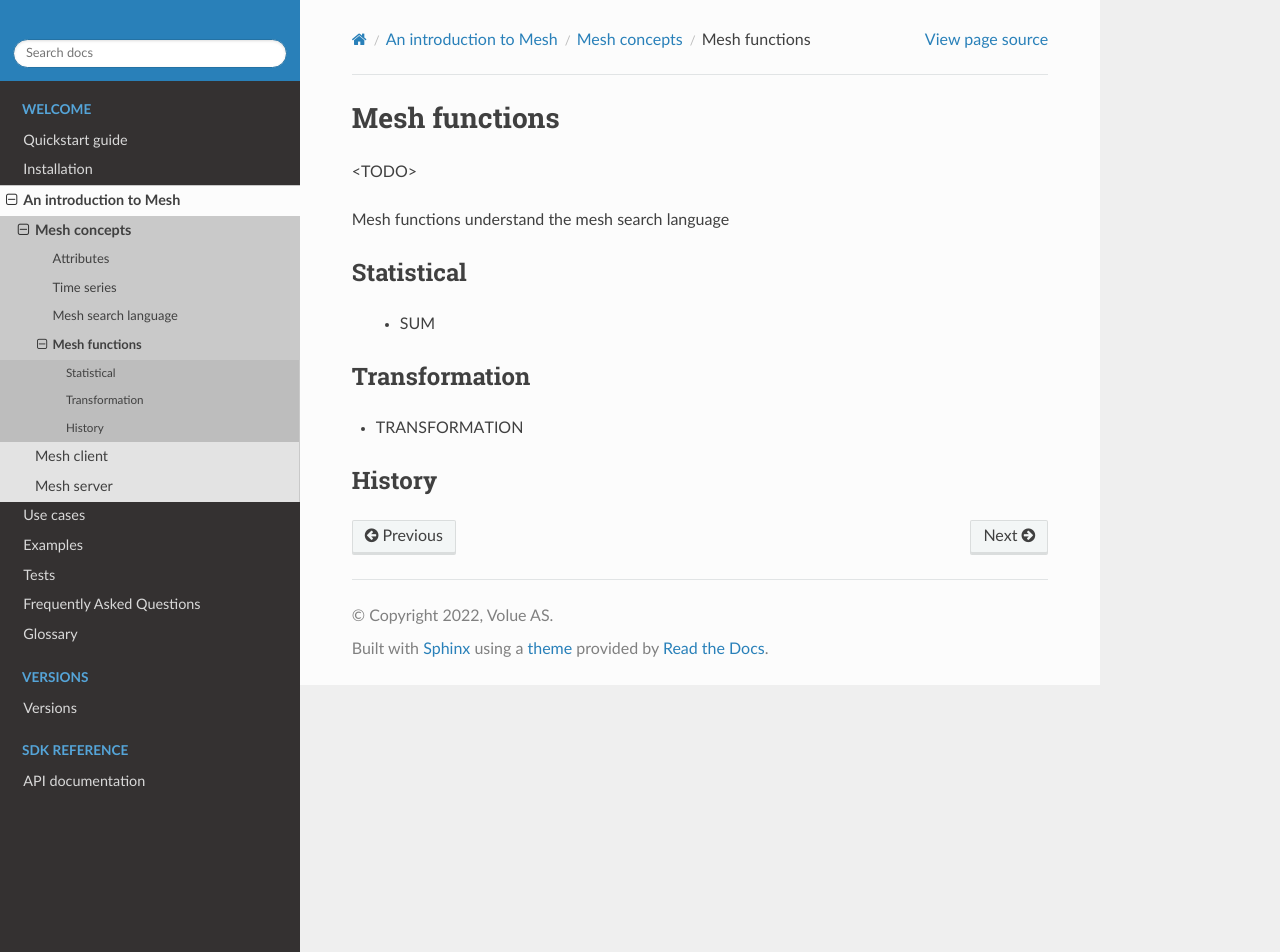
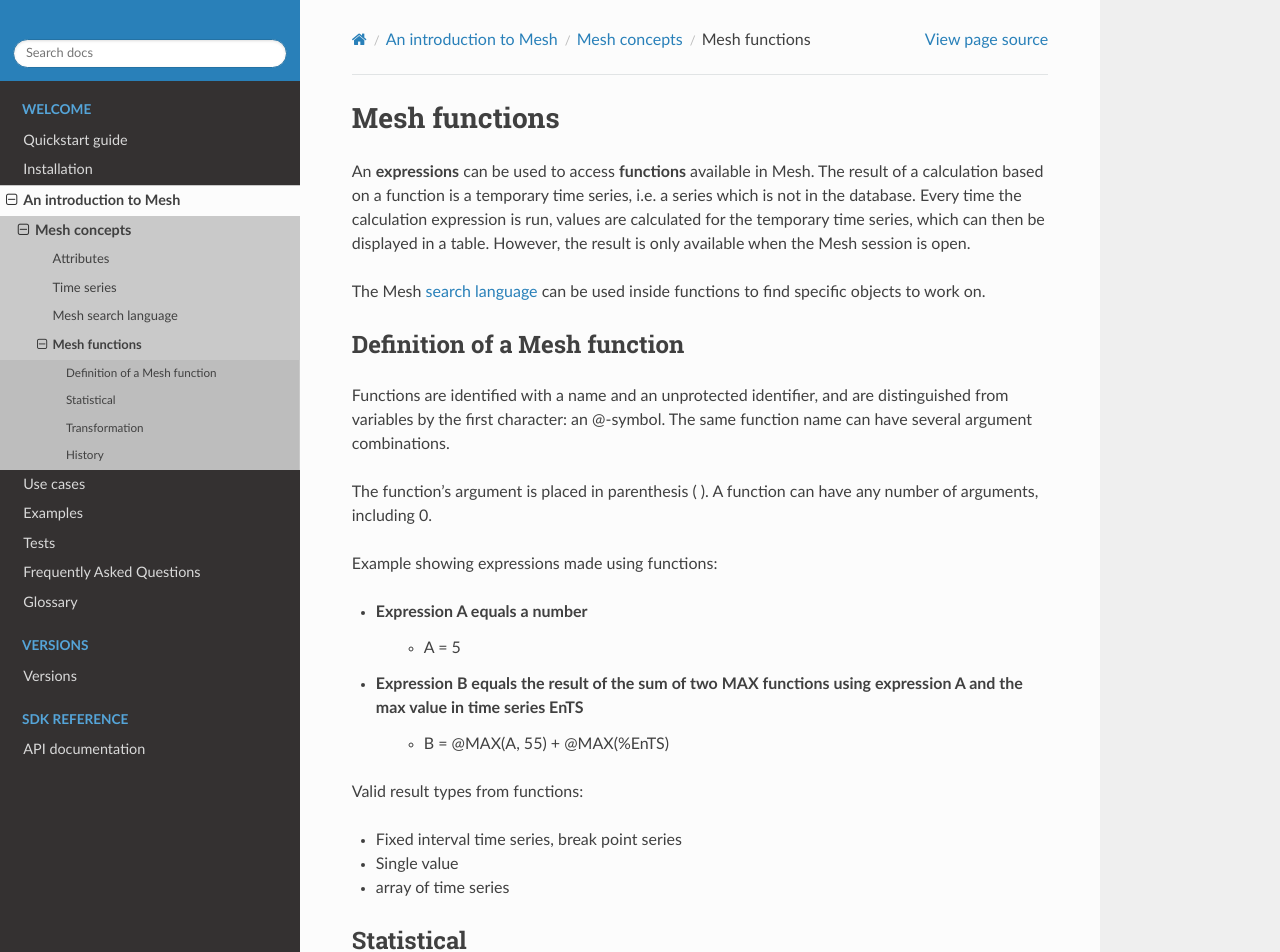
Before and after one commit to Volue-Public/energy-mesh-python, a Sphinx documentation site: the page built from docs/source/mesh_functions.rst, in a window 1280 px wide and 1400 px high. Shown: the top 952 px of the window. Built offline with Sphinx 7.4.7 and the Read the Docs theme 2.0.0, drawn with Linux system fonts in a browser that asks for light colours.

Commit message:
Adding some documentation about functions.

```diff
--- a/docs/source/introduction_to_mesh.rst
+++ b/docs/source/introduction_to_mesh.rst
@@ -10,5 +10,6 @@
    :hidden:
 
    mesh_concepts
-   mesh_client
-   mesh_server
+
+..   mesh_client
+..   mesh_server
--- a/docs/source/mesh_functions.rst
+++ b/docs/source/mesh_functions.rst
@@ -1,19 +1,46 @@
 Mesh functions
 ---------------
 
-<TODO>
+An **expressions** can be used to access **functions** available in Mesh. The result of a calculation based on a function is a temporary time series, i.e. a series which is not in the database. Every time the calculation expression is run, values are calculated for the temporary time series, which can then be displayed in a table. However, the result is only available when the Mesh session is open.
 
-Mesh functions understand the mesh search language
+The Mesh :doc:`search language <mesh_search>` can be used inside functions to find specific objects to work on.
+
+Definition of a Mesh function
+~~~~~~~~~~~~~~~~~~~~~~~~~~~~~~~~~~~
+
+Functions are identified with a name and an unprotected identifier, and are distinguished from variables by the first character: an @-symbol. The same function name can have several argument combinations.
+
+The function's argument is placed in parenthesis ( ). A function can have any number of arguments, including 0.
+
+Example showing expressions made using functions:
+
+- Expression A equals a number
+    - A = 5
+- Expression B equals the result of the sum of two MAX functions using expression A and the max value in time series EnTS
+    - B = @MAX(A, 55) + @MAX(%EnTS)
+
+Valid result types from functions:
+
+- Fixed interval time series, break point series
+- Single value
+- array of time series
 
 Statistical
 ~~~~~~~~~~~~~~
- - SUM
+
+.. automodule:: volue.mesh.calc.statistical.StatisticalFunctions
+   :members:
+   :noindex:
 
 Transformation
-~~~~~~~~~~~~~~
-- TRANSFORMATION
+~~~~~~~~~~~~~~~
 
-
+.. automodule:: volue.mesh.calc.transform
+   :noindex:
 
 History
 ~~~~~~~~~~~~~~
+
+.. autoclass:: volue.mesh.calc.history.HistoryFunctions
+   :members:
+   :noindex:
```
